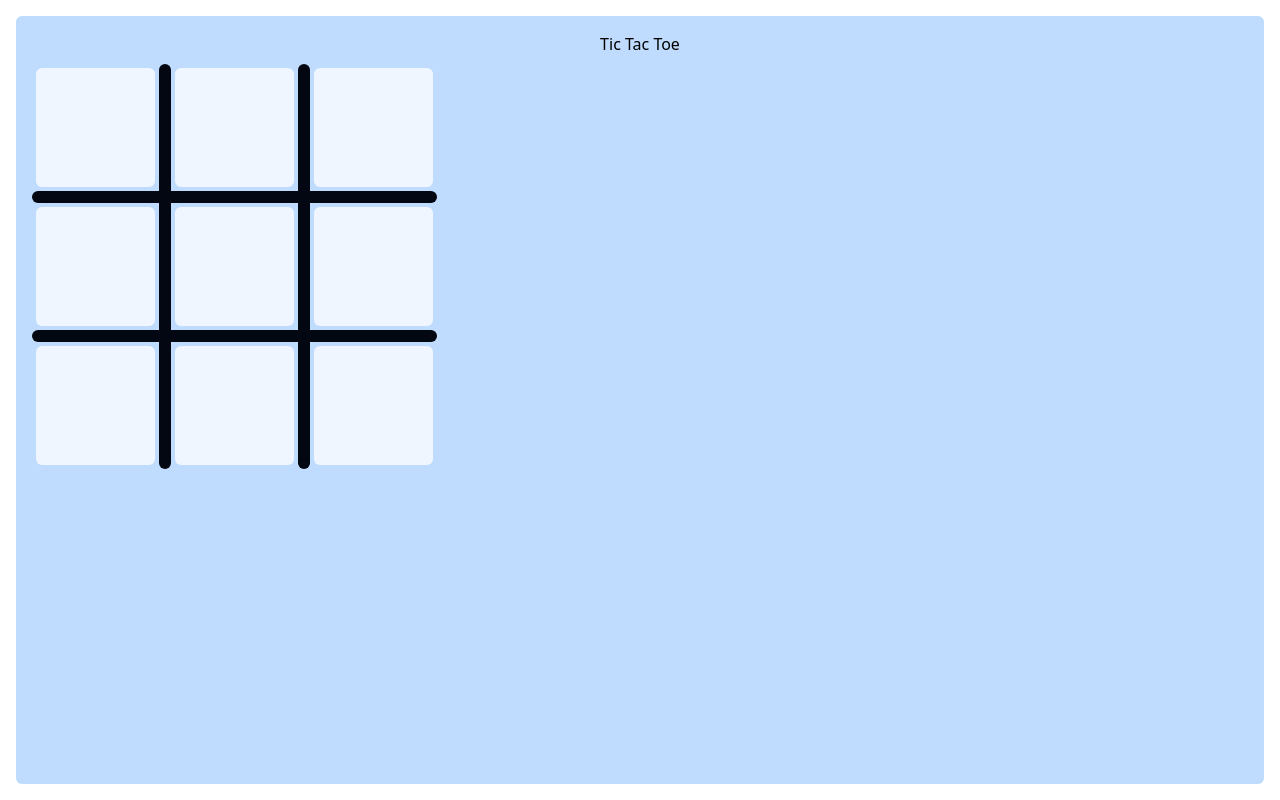
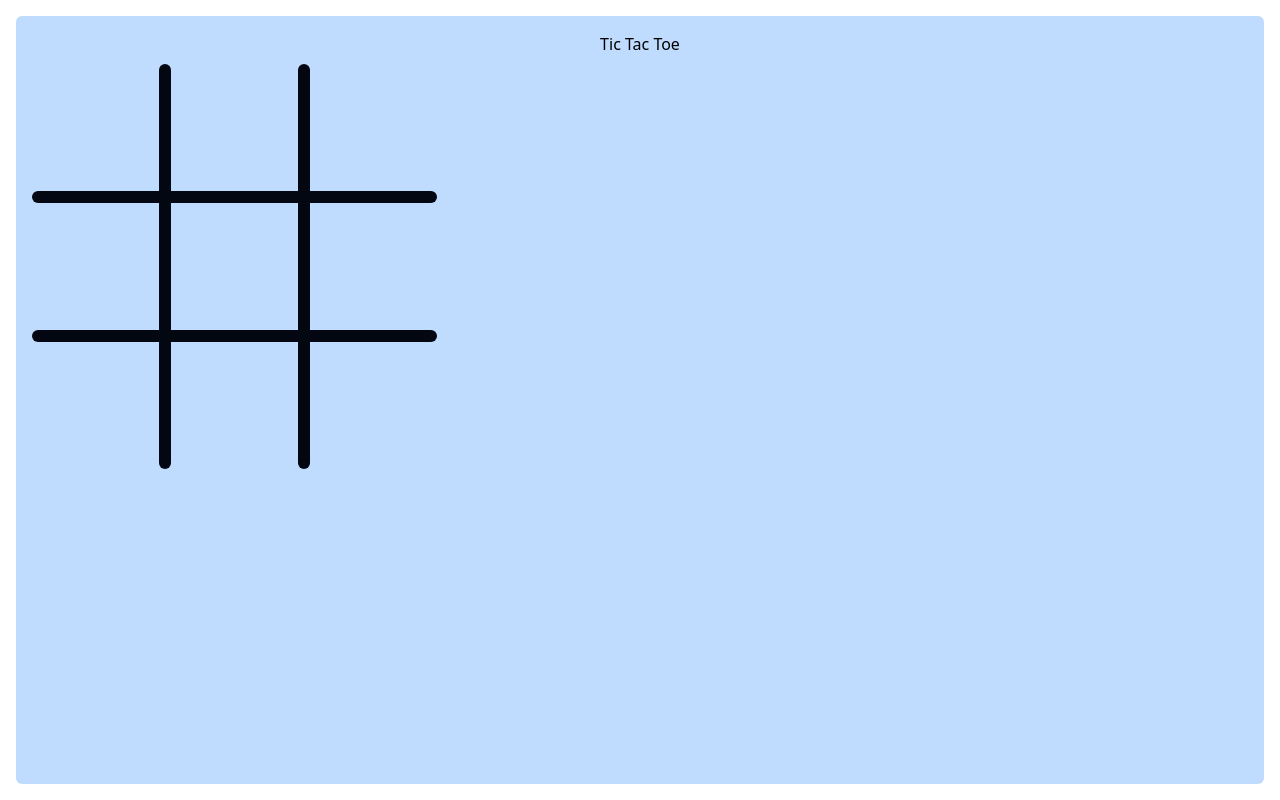
Before and after one commit to shubs-code/infinite-tic-tac-toe, a React (Create React App) app: page / in a window 1280 px wide. Built offline with nearby package versions, Linux system fonts and the light colour scheme.

Commit message:
logic added for displaying x and o

```diff
--- a/src/component/Board.jsx
+++ b/src/component/Board.jsx
@@ -1,23 +1,11 @@
-import React from 'react'
+import React, { useState } from 'react'
+import Peice from './Peice'
 
 const Board = () => {
+  const [isXturn, setIsXturn] = useState(true);
+
   return (
     <div className='relative'>
-      <div className='absolute top-0 left-0  w-full aspect-square grid grid-cols-3 grid-rows-3 gap-3'>
-        <div className='bg-blue-50 m-1 rounded-md'> </div>
-        <div className='bg-blue-50 m-1 rounded-md'> </div>
-        <div className='bg-blue-50 m-1 rounded-md'> </div>
-
-        <div className='bg-blue-50 m-1 rounded-md'> </div>
-        <div className='bg-blue-50 m-1 rounded-md'> </div>
-        <div className='bg-blue-50 m-1 rounded-md'> </div>
-
-        <div className='bg-blue-50 m-1 rounded-md'> </div>
-        <div className='bg-blue-50 m-1 rounded-md'> </div>
-        <div className='bg-blue-50 m-1 rounded-md'> </div>
-        {/* <div className="absolute top-0 left-1/3 h-[80%] bg-yellow-300 rounded-md -translate-x-2 translate-y-[10%] w-2  flex flex-col"></div>
-        <div className="absolute top-0 left-2/3 h-[80%] bg-yellow-300 rounded-md -translate-x-1 translate-y-[10%] w-2  flex flex-col"></div> */}
-      </div>
 
         {/* style the vertical grid  */}
       <div className='absolute top-0 left-0 w-full aspect-square grid grid-cols-3 grid-rows-1 grid-flow-col  gap-3' >
@@ -39,6 +27,11 @@ const Board = () => {
         </div>
       </div>
 
+      <div className='absolute top-0 left-0  w-full aspect-square grid grid-cols-3 grid-rows-3 gap-3'>
+        {
+          [1,2,3,4,5,6,7,8,9].map( (pos,index)=> <Peice isXturn={isXturn} setIsXturn={setIsXturn} key={pos}/>)
+        }
+      </div>
     </div>
   )
 }
--- /dev/null
+++ b/src/component/Peice.jsx
@@ -0,0 +1,29 @@
+import React, { useState } from 'react'
+
+const Peice = ({isXturn, setIsXturn}) => {
+    const [card, setCard] = useState("");
+
+    const onCardClick = ()=>{
+        console.log('click')
+        if(isXturn){
+            setCard("x");
+        }else{
+            setCard("o");
+        }
+        setIsXturn(!isXturn);
+    }
+    return (
+        <div className=' m-1 rounded-md'
+            onClick={onCardClick}
+        >
+            {
+                card=='x' && <img src='/x.png'/>
+            }
+            {
+                card=='o' && <img src='/o.png'/>
+            }
+        </div>
+    )
+}
+
+export default Peice
```
